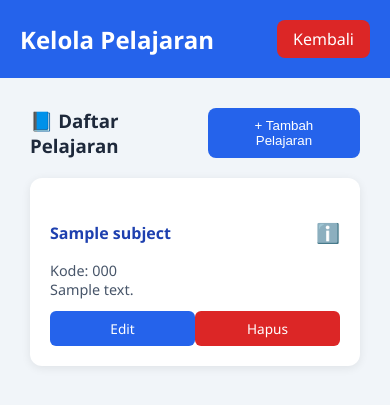
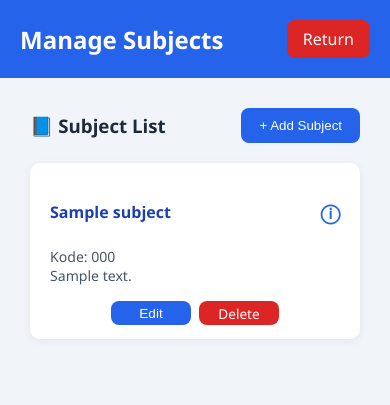
Before and after one commit to verrelauliar/OnlineWebBasedTest, a PHP site: page /Admin/AdminManage/manage_subjects.php in a window 390 px wide. Shown: the top 405 px of the page. Run offline with PHP 8.4, Linux system fonts and the light colour scheme; the visitor is signed in with stand-in values (Sample User, id 1); tables that the repository leaves empty or names only in its code hold one stand-in row (values such as "Sample post").

Commit message:
Revamp subject management UI and add modal form
Updated the manage_subjects.php page to use English language, improved the grid and card UI, and replaced navigation to subjectForm.php with a modal overlay for adding and editing subjects. Enhanced responsiveness, accessibility, and user experience with new styles and JavaScript for modal handling.

```diff
--- a/Admin/AdminManage/manage_subjects.php
+++ b/Admin/AdminManage/manage_subjects.php
@@ -12,7 +12,7 @@ if (!isset($_SESSION['id_user']) || $_SESSION['role'] !== 'admin') {
 if (isset($_GET['delete'])) {
     $id = intval($_GET['delete']);
     mysqli_query($conn, "DELETE FROM subjects WHERE id = $id");
-    header("Location: manageSubjects.php");
+    header("Location: manage_subjects.php");
     exit();
 }
 
@@ -21,7 +21,7 @@ $result = mysqli_query($conn, "SELECT * FROM subjects ORDER BY id DESC");
 ?>
 
 <!DOCTYPE html>
-<html lang="id">
+<html lang="en">
 <head>
 <meta charset="UTF-8">
 <meta name="viewport" content="width=device-width, initial-scale=1.0">
@@ -35,6 +35,7 @@ body {
     background: #f1f5f9;
     color: #1e293b;
 }
+
 header {
     background: #2563eb;
     color: white;
@@ -43,9 +44,11 @@ header {
     justify-content: space-between;
     align-items: center;
 }
+
 header h2 {
     margin: 0;
 }
+
 header a {
     background: #dc2626;
     color: white;
@@ -54,20 +57,24 @@ header a {
     border-radius: 8px;
     font-weight: 500;
 }
+
 .container {
     padding: 30px;
     max-width: 1100px;
     margin: auto;
 }
+
 .title-bar {
     display: flex;
     justify-content: space-between;
     align-items: center;
     margin-bottom: 20px;
 }
+
 .title-bar h3 {
     margin: 0;
 }
+
 .add-btn {
     background: #2563eb;
     color: white;
@@ -78,81 +85,119 @@ header a {
     font-weight: 500;
     transition: background 0.2s;
 }
+
 .add-btn:hover {
     background: #1d4ed8;
 }
-.grid {
-    display: grid;
-    grid-template-columns: repeat(auto-fit, minmax(300px, 1fr));
-    gap: 20px;
-}
+
+    .grid {
+        display: grid;
+        grid-template-columns: repeat(4, 1fr);
+        gap: 18px;
+        align-items: start;
+    }
+
+    @media (max-width:1100px){ .grid{grid-template-columns:repeat(3,1fr)} }
+    @media (max-width:820px){ .grid{grid-template-columns:repeat(2,1fr)} }
+    @media (max-width:480px){ .grid{grid-template-columns:1fr} }
+
 .card {
     background: white;
-    border-radius: 12px;
-    padding: 20px;
-    box-shadow: 0 2px 10px rgba(0,0,0,0.08);
-    transition: all 0.2s ease;
+    border-radius: 10px;
+    padding: 14px 12px;
+    box-shadow: 0 2px 10px rgba(0,0,0,0.06);
+    transition: transform .18s ease, box-shadow .18s ease;
+    position: relative;
+    overflow: visible; /* allow expandable overlay */
+    display:flex;flex-direction:column;gap:8px;
+    min-height:72px;
 }
+
 .card:hover {
     transform: translateY(-5px);
     box-shadow: 0 4px 16px rgba(0,0,0,0.15);
 }
+
 .card h4 {
     color: #1e40af;
     margin-bottom: 8px;
+    padding: 0 8px;
     display: flex;
     justify-content: space-between;
     align-items: center;
 }
+
 .info-icon {
     cursor: pointer;
     font-size: 1.2rem;
     color: #2563eb;
 }
+
 .card p {
-    font-size: 0.9rem;
+    font-size: 0.88rem;
+    padding: 0 8px;
     color: #475569;
-    margin-bottom: 12px;
+    margin: 6px 0 8px 0;
 }
+
 .btn-group {
     display: flex;
-    justify-content: space-between;
+    justify-content: center; /* center horizontally */
+    align-items: center;      /* align vertically */
+    gap: 8px;
+    margin-top: auto;
+    text-align: center;
 }
+
 .edit-btn, .delete-btn {
-    padding: 8px 12px;
-    border-radius: 6px;
+    display: inline-flex;
+    align-items: center;
+    justify-content: center;
+    padding: 8px 14px;
+    border-radius: 8px;
     font-size: 0.85rem;
+    font-weight: 500;
     text-decoration: none;
-    text-align: center;
-    width: 48%;
+    color: #fff;
+    border: none;
+    cursor: pointer;
+    width: 80px; /* fixed equal width */
+    height: 24px; /* fixed equal height */
+    box-sizing: border-box;
 }
+
+
 .edit-btn {
     background: #2563eb;
     color: white;
 }
+
 .edit-btn:hover {
     background: #1d4ed8;
 }
+
 .delete-btn {
     background: #dc2626;
     color: white;
 }
+
 .delete-btn:hover {
     background: #b91c1c;
 }
+
 </style>
 </head>
 
 <body>
 <header>
-    <h2>Kelola Pelajaran</h2>
-    <a href="../dashboard.php">Kembali</a>
+    <h2>Manage Subjects</h2>
+    <a href="../dashboard.php">Return</a>
 </header>
 
 <div class="container">
     <div class="title-bar">
-        <h3>📘 Daftar Pelajaran</h3>
-        <button class="add-btn" onclick="window.location.href='subjectForm.php'">+ Tambah Pelajaran</button>
+        <h3>📘 Subject List</h3>
+        <button class="add-btn" type="button" onclick="openSubjectModal();">+ Add Subject</button>
     </div>
 
     <div class="grid">
@@ -160,20 +205,20 @@ header a {
         <div class="card">
             <h4>
                 <?= htmlspecialchars($row['subject_name']); ?>
-                <span class="info-icon" onclick="toggleInfo(this)">ℹ️</span>
+                <span class="info-icon" onclick="toggleInfo(this)">ⓘ</span>
             </h4>
             <p>Kode: <?= htmlspecialchars($row['subject_code']); ?><br>
                <?= htmlspecialchars($row['description']); ?>
             </p>
 
             <div class="expandable" style="display:none;">
-                <p><b>Guru Pengajar:</b> <?= htmlspecialchars($row['teacher_name']); ?><br>
-                <b>Dibuat:</b> <?= htmlspecialchars($row['created_at']); ?></p>
+                <p><b>Teacher:</b> <?= htmlspecialchars($row['teacher_name']); ?><br>
+                <b>Created At:</b> <?= htmlspecialchars($row['created_at']); ?></p>
             </div>
 
             <div class="btn-group">
-                <a href="subjectForm.php?edit=<?= $row['id']; ?>" class="edit-btn">Edit</a>
-                <a href="?delete=<?= $row['id']; ?>" class="delete-btn" onclick="return confirm('Yakin ingin menghapus pelajaran ini?');">Hapus</a>
+                <button type="button" class="edit-btn" onclick="openSubjectModal(<?= $row['id']; ?>)">Edit</button>
+                <a href="?delete=<?= $row['id']; ?>" class="delete-btn" onclick="return confirm('Are you sure?');">Delete</a>
             </div>
         </div>
         <?php endwhile; ?>
@@ -189,3 +234,86 @@ function toggleInfo(icon){
 
 </body>
 </html>
+
+<!-- Modal overlay for Add/Edit subject (loads fragment from subjectForm.php?modal=1) -->
+<style>
+.modal-overlay {
+  position: fixed;
+  inset: 0;
+  background: rgba(2,6,23,0.45);
+  display: none;
+  align-items: center;
+  justify-content: center;
+  z-index: 9999;
+  padding: 16px;
+}
+.modal-inner {
+  width: 100%;
+  max-width: 700px;
+  background: #fff;
+  border-radius: 14px;
+  box-shadow: 0 8px 30px rgba(0,0,0,0.15);
+  overflow-y: auto;
+  max-height: 90vh;
+  padding: 20px;
+}
+@media (max-width: 520px) {
+  .modal-inner {
+    width: 95%;
+    padding: 16px;
+  }
+}
+</style>
+
+<div id="modalOverlay" class="modal-overlay" aria-hidden="true">
+  <div id="modalInner" class="modal-inner" role="dialog" aria-modal="true"></div>
+</div>
+
+<script>
+function openSubjectModal(editId){
+  const url = 'subjectForm.php?modal=1' + (editId ? '&edit=' + encodeURIComponent(editId) : '');
+  const overlay = document.getElementById('modalOverlay');
+  const inner = document.getElementById('modalInner');
+
+  fetch(url, { credentials: 'same-origin' })
+    .then(r => {
+      if (!r.ok) throw new Error('HTTP ' + r.status);
+      return r.text();
+    })
+    .then(html => {
+      inner.innerHTML = html;
+      overlay.style.display = 'flex';
+      overlay.setAttribute('aria-hidden', 'false');
+
+      // Attach cancel buttons
+      inner.querySelectorAll('.modal-cancel').forEach(btn =>
+        btn.addEventListener('click', closeModal)
+      );
+
+      // Close on backdrop
+      overlay.onclick = e => { if (e.target === overlay) closeModal(); };
+
+      // Close on Escape
+      const escHandler = e => { if (e.key === 'Escape') closeModal(); };
+      document.addEventListener('keydown', escHandler);
+      overlay._escHandler = escHandler;
+
+      // Focus first input
+      const firstInput = inner.querySelector('input,textarea,select');
+      if (firstInput) firstInput.focus();
+    })
+    .catch(err => {
+      console.error('Failed to load modal form:', err);
+      alert('Unable to load form.');
+    });
+}
+
+function closeModal(){
+  const overlay = document.getElementById('modalOverlay');
+  const inner = document.getElementById('modalInner');
+  if (overlay._escHandler) document.removeEventListener('keydown', overlay._escHandler);
+  overlay.style.display = 'none';
+  overlay.setAttribute('aria-hidden', 'true');
+  inner.innerHTML = '';
+}
+</script>
```
